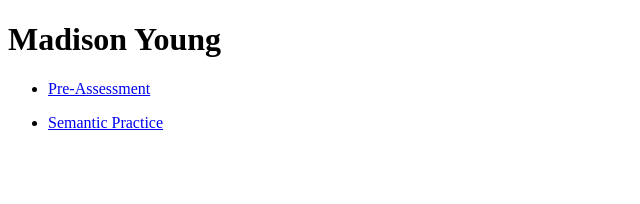
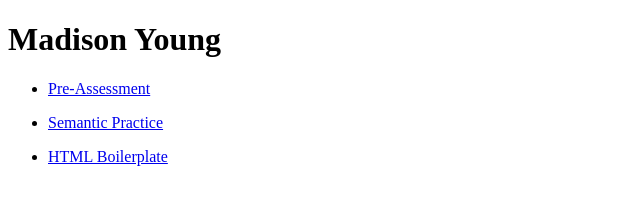
Before and after one commit to Madrosey13/mobile-web, a plain HTML site: page index.html in a window 1280 px wide. Shown: the whole page, without its empty margins (0-640 px from the left). Drawn offline with Linux system fonts and the light colour scheme.

Commit message:
Updated Course Homepage

```diff
--- a/index.html
+++ b/index.html
@@ -13,5 +13,8 @@
     <ul>
         <li><a href="semantic-html/index.html">Semantic Practice</a></li>
     </ul>
+    <ul>
+        <li><a href="template/index.html">HTML Boilerplate</a></li>
+    </ul>
 </body>
 </html>
```
